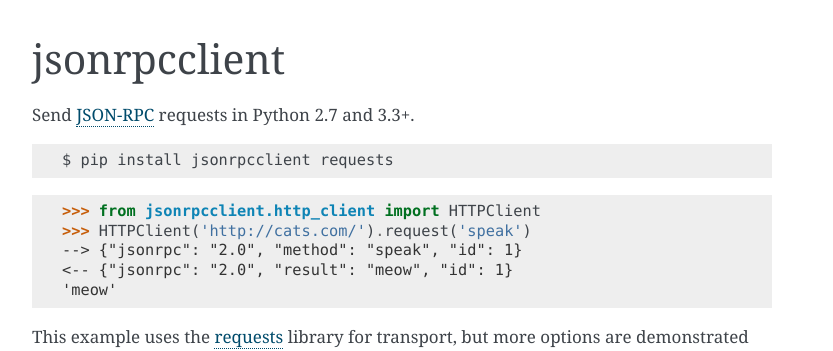
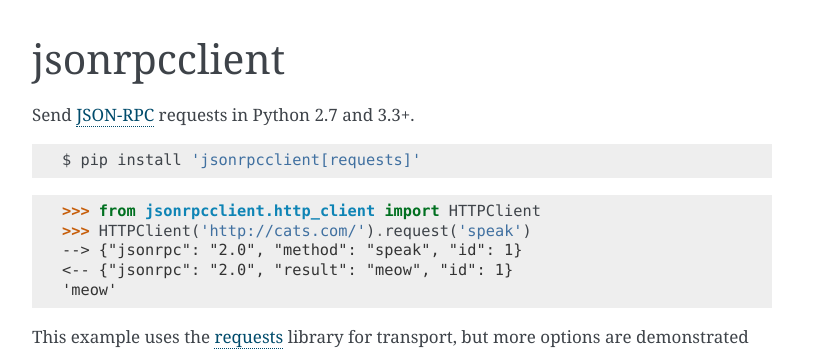
Before and after one commit to explodinglabs/jsonrpcclient, a Sphinx documentation site: the page built from doc/index.rst, in a window 1280 px wide. Shown: the top 351 px of the page, without its empty margins (238-1071 px from the left). Built offline with Sphinx 7.4.7, drawn with Linux system fonts in a browser that asks for light colours.

```diff
--- a/doc/index.rst
+++ b/doc/index.rst
@@ -5,7 +5,7 @@ Send `JSON-RPC <http://www.jsonrpc.org/>`__ requests in Python 2.7 and 3.3+.
 
 .. sourcecode:: sh
 
-    $ pip install jsonrpcclient requests
+    $ pip install 'jsonrpcclient[requests]'
 
 .. sourcecode:: python
 
```
